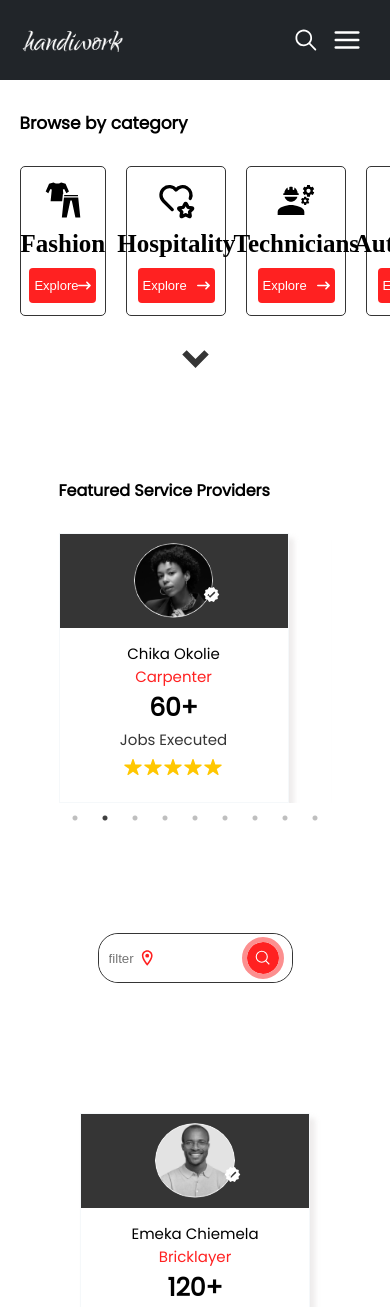
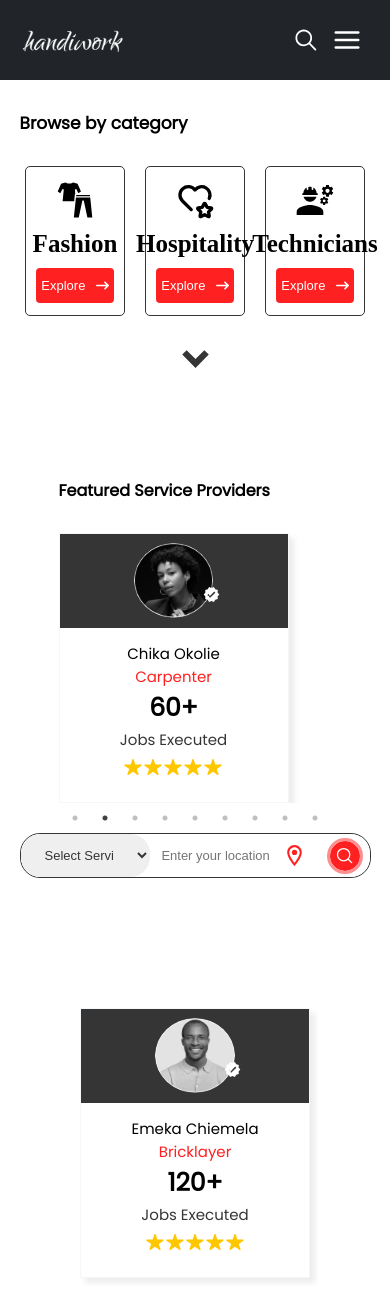
Before and after one commit to Cannyokpoto/page-handiwork, a React (Vite) app: page /market-place in a window 390 px wide. Shown: the top 1307 px of the page. Built offline with nearby package versions, Linux system fonts and the light colour scheme; a web font is replaced by a local one.

Commit message:
new commit

```diff
--- a/src/Components/CategoryBox/CategoryBox.css
+++ b/src/Components/CategoryBox/CategoryBox.css
@@ -44,8 +44,9 @@
     height: 100%;
     display: flex;
     flex-direction: row;
-    justify-content: space-between;
+    justify-content: flex-start;
     align-items: center;
+    gap: 30px;
 }
 
 .category-box .category-layout .category-row a{
@@ -135,7 +136,8 @@
         height: 100%;
         display: flex;
         flex-direction: row;
-        justify-content: flex-start;
+        justify-content: center;
+        flex-wrap: wrap;
         align-items: center;
         gap: 20px;
     }
--- a/src/Components/CategoryBox/CategoryBox.jsx
+++ b/src/Components/CategoryBox/CategoryBox.jsx
@@ -39,15 +39,15 @@ function CategoryBox() {
                 <p>Technicians</p>
                 <button>Explore <FaArrowRightLong className='arrow' /></button>
             </Link>
+        </div>
+
+        {showMore ?
+        <div className='category-row'>
             <Link>
                 <FaCar className='categoery-icon' />
                 <p>Automobile</p>
                 <button>Explore <FaArrowRightLong className='arrow' /></button>
             </Link>
-        </div>
-
-        {showMore ?
-        <div className='category-row'>
             <Link>
                 <FaMotorcycle className='categoery-icon' />
                 <p>Logistics</p>
--- a/src/Pages/MarketPlace.jsx
+++ b/src/Pages/MarketPlace.jsx
@@ -2,7 +2,7 @@ import React from 'react';
 import AllServiceProviders from '../Components/AllServiceProviders/AllServiceProviders';
 import CategoryBox from '../Components/CategoryBox/CategoryBox';
 import FeaturedProviders from '../Components/FeaturedProviders/FeaturedProviders';
-import LSearchBar from '../Components/LSearchBar/LSearchBar';
+import SearchBar from '../Components/SearchBar/SearchBar';
 import './CSS/MarketPlace.css';
 
 function MarketPlace() {
@@ -10,9 +10,8 @@ function MarketPlace() {
     <div className='market-place'>
       <CategoryBox />
       <FeaturedProviders />
-      <LSearchBar />
+      <SearchBar />
       <AllServiceProviders />
-      {/* <IndividualCategory /> */}
     </div>
   )
 }
```
